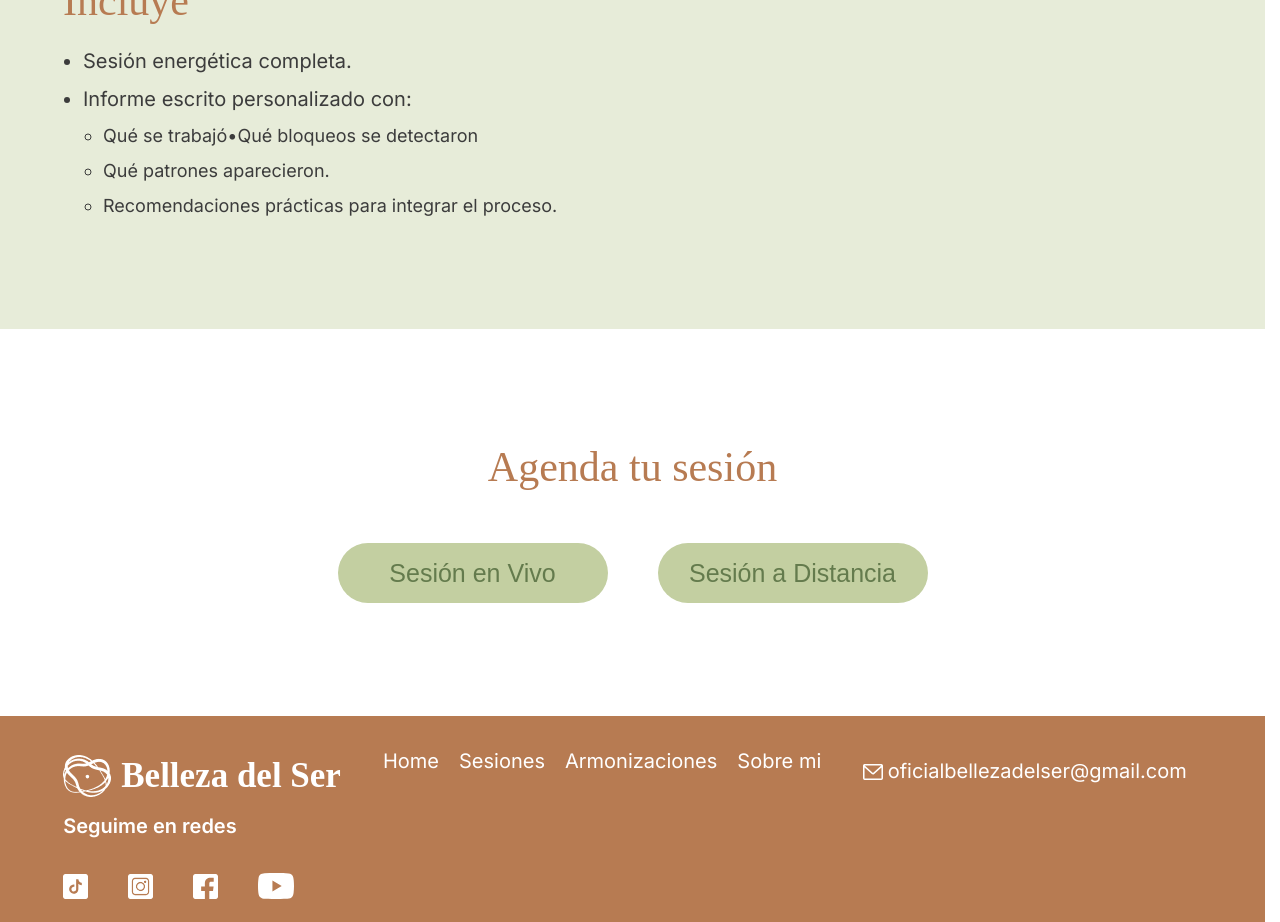
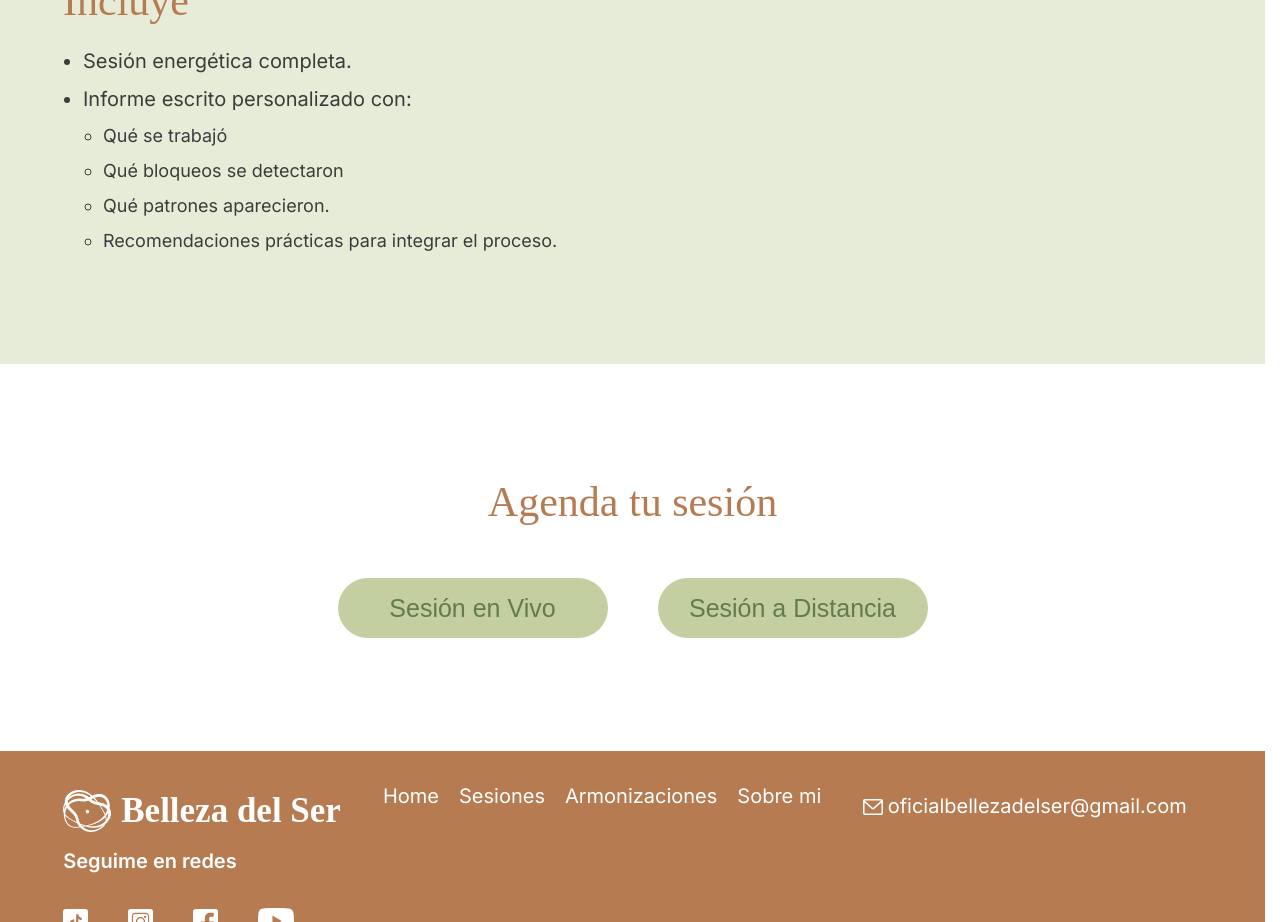
Before and after one commit to AlexisBazila/bellezadelser, a React (Vite) app: page /otras-sanaciones/bloqueos in a window 1280 px wide. Shown: the part 3400-4322 px from the top of the page. Built offline with nearby package versions, Linux system fonts and the light colour scheme; a small style sheet from the web is missing; a web font is replaced by a local one.

Commit message:
ajustes en items

```diff
--- a/src/pages/SesionBloqueos.jsx
+++ b/src/pages/SesionBloqueos.jsx
@@ -87,7 +87,8 @@ function SesionBloqueos() {
                 {
                   text: "Informe escrito personalizado con:",
                   children: [
-                    "Qué se trabajó•Qué bloqueos se detectaron",
+                    "Qué se trabajó",
+                    "Qué bloqueos se detectaron",
                     "Qué patrones aparecieron.",
                     "Recomendaciones prácticas para integrar el proceso.",
                   ],
--- a/src/pages/SesionEstres.jsx
+++ b/src/pages/SesionEstres.jsx
@@ -90,7 +90,8 @@ function SesionEstres() {
                 {
                   text: "Informe escrito personalizado con:",
                   children: [
-                    "Qué se trabajó•Qué zonas estaban más cargadas",
+                    "Qué se trabajó",
+                    "Qué zonas estaban más cargadas",
                     "Qué puede estar generando el estrés a nivel energético",
                     "Recomendaciones para sostener la calma",
                   ],
```
